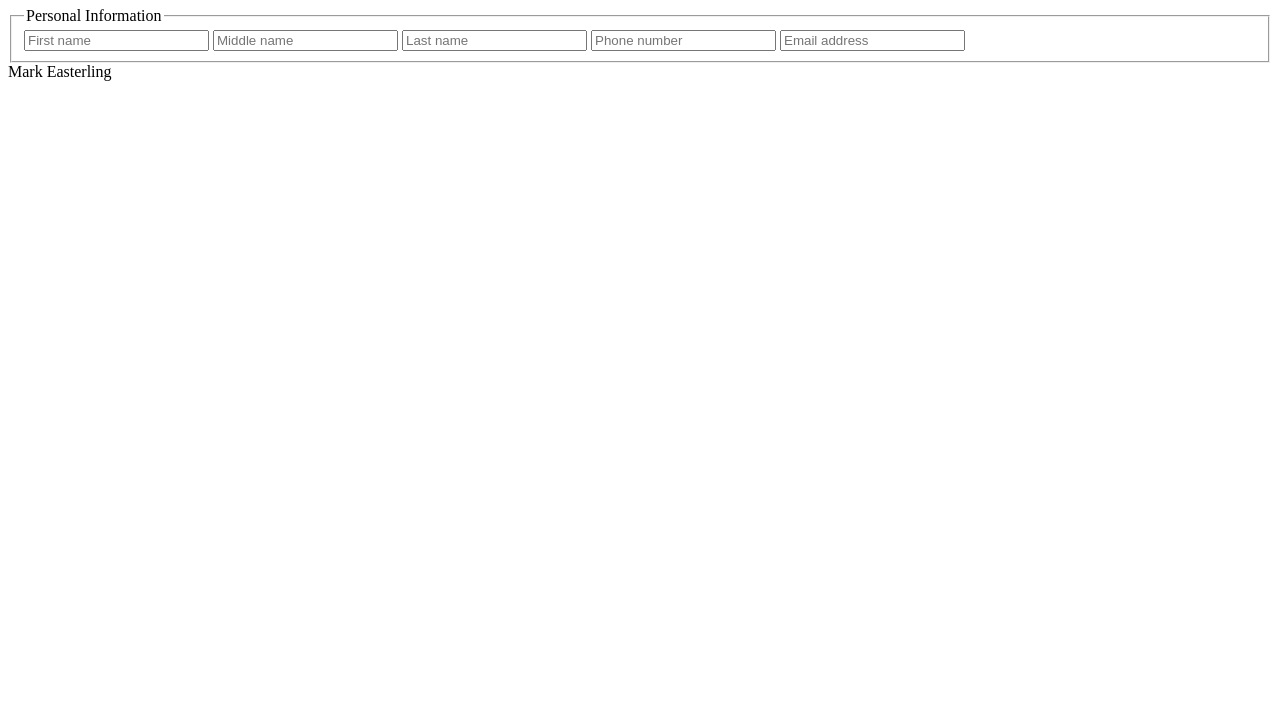
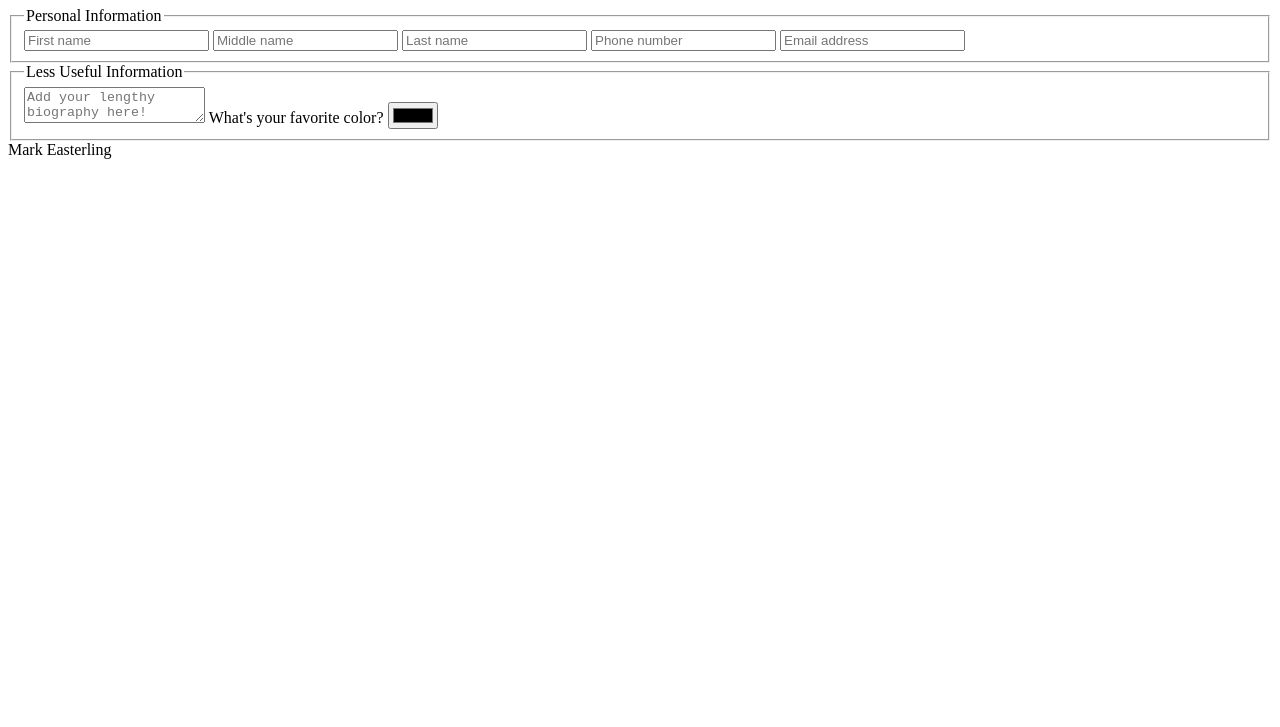
Before and after one commit to markeasterling/secondproject, a plain HTML site: page index.html in a window 1280 px wide. Shown: the part 73-800 px from the top of the page. Drawn offline with Linux system fonts and the light colour scheme.

Commit message:
added bio and color to form

```diff
--- a/index.html
+++ b/index.html
@@ -16,6 +16,13 @@
 	<input type="tel" id="phone" placeholder="Phone number"></input>
 	<input type="email" id="email" placeholder="Email address"></input>
 </fieldset>
+<fieldset>
+	<legend>Less Useful Information</legend>
+	<textarea placeholder="Add your lengthy biography here!"></textarea>
+	<label for="mycolor">What's your favorite color?</label>
+	<input type="color"></input>
+
+</fieldset>
 
 	<footer>
 		Mark Easterling
```
